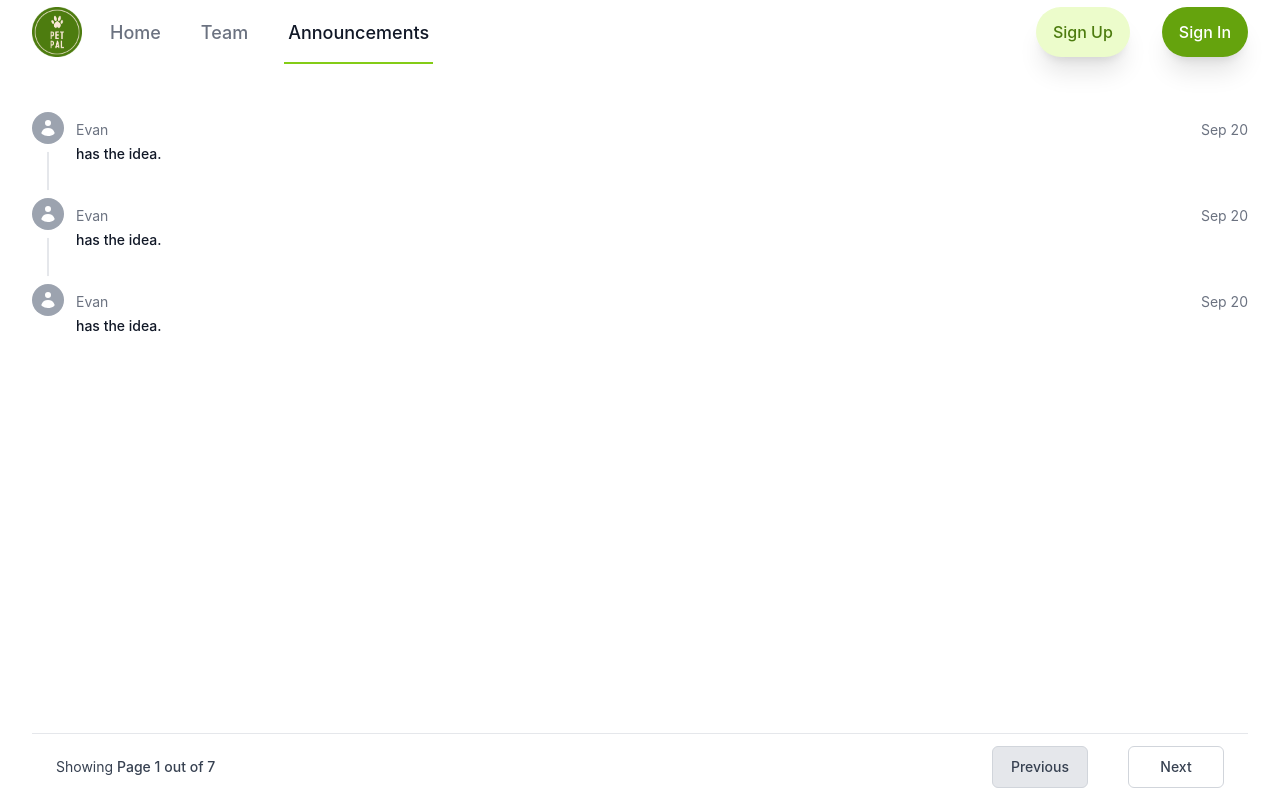
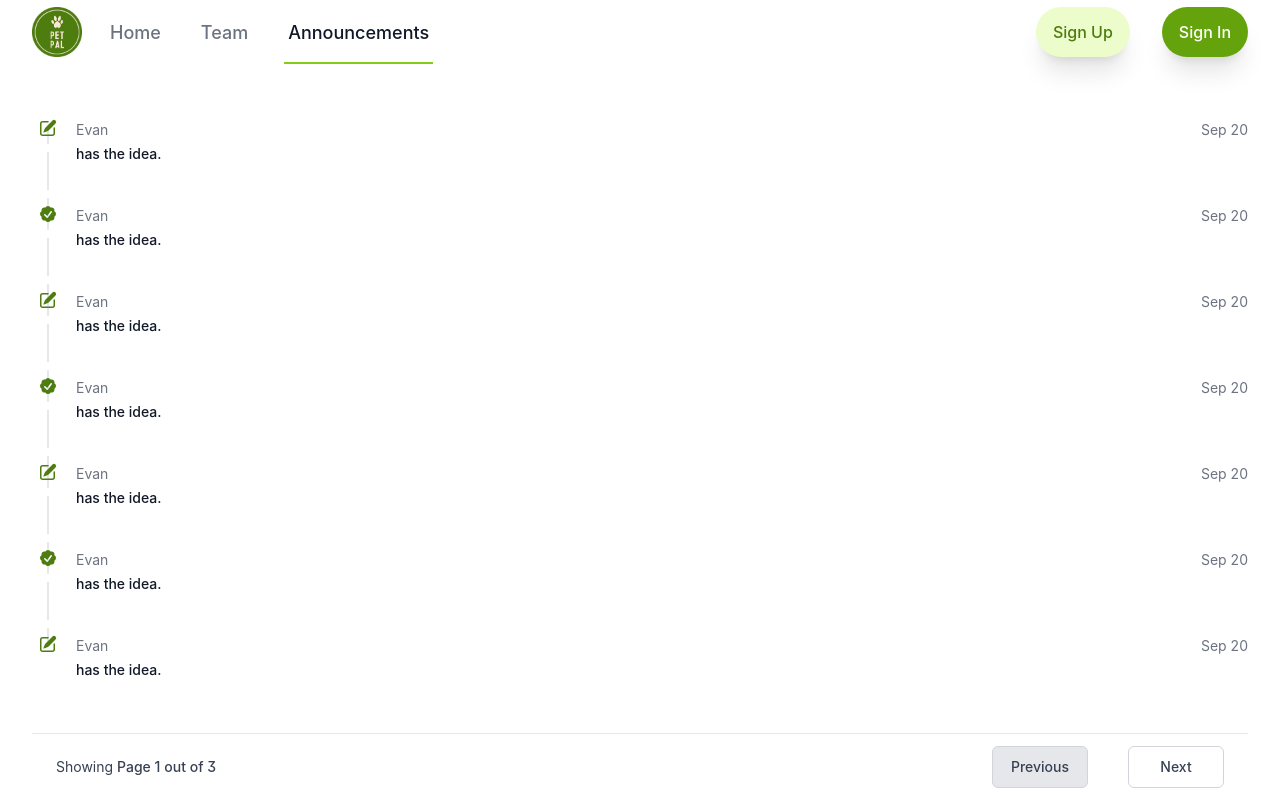
Before and after one commit to imevanc/pet-pal, a Next.js app: page /announcements in a window 1280 px wide. Built offline with nearby package versions, Linux system fonts and the light colour scheme.

Commit message:
created and integrated into the code base the announcements data files

```diff
--- a/src/components/AnnouncementsPage/AnnouncementsPage.tsx
+++ b/src/components/AnnouncementsPage/AnnouncementsPage.tsx
@@ -1,18 +1,14 @@
 import Announcements from "./components/Announcements";
 import Pagination from "./components/Pagination";
-import {
-  CheckIcon,
-  HandThumbUpIcon,
-  UserIcon,
-} from "@heroicons/react/20/solid";
+import { PencilSquareIcon, CheckBadgeIcon } from "@heroicons/react/20/solid";
 
-interface CurrentRecord {
+interface Announcement {
   content: string;
   target: string;
   date: string;
   datetime: string;
-  icon: typeof CheckIcon | typeof HandThumbUpIcon | typeof UserIcon;
   iconBackground: string;
+  icon: typeof PencilSquareIcon | typeof CheckBadgeIcon;
 }
 
 interface CurrentPageState {
@@ -33,7 +29,7 @@ interface SetPageButtons {
 }
 
 interface AnnouncementsPageProps {
-  currentRecords: CurrentRecord[];
+  currentAnnouncements: Announcement[];
   currentPageState: CurrentPageState;
   setPageButtons: SetPageButtons;
   pageNumbers: number[];
@@ -41,17 +37,16 @@ interface AnnouncementsPageProps {
 }
 
 const AnnouncementsPage: React.FC<AnnouncementsPageProps> = ({
-  currentRecords,
+  currentAnnouncements,
   currentPageState,
   setPageButtons,
   pageNumbers,
   nPages,
 }) => {
-  console.log(currentRecords);
   return (
     <div className="mx-auto max-w-7xl pt-8 px-4 sm:px-6 lg:px-8 lg:pt-12 h-[92vh] overflow-y-scroll md:overflow-y-auto">
       <div className="h-full flex flex-col justify-between">
-        <Announcements currentRecords={currentRecords} />
+        <Announcements currentAnnouncements={currentAnnouncements} />
         <Pagination
           currentPageState={currentPageState}
           setPageButtons={setPageButtons}
--- a/src/components/AnnouncementsPage/components/Announcements.tsx
+++ b/src/components/AnnouncementsPage/components/Announcements.tsx
@@ -1,31 +1,30 @@
 import { classNames } from "../../../utils/classNames";
-import {
-  CheckIcon,
-  HandThumbUpIcon,
-  UserIcon,
-} from "@heroicons/react/20/solid";
+import React from "react";
+import { PencilSquareIcon, CheckBadgeIcon } from "@heroicons/react/20/solid";
 
 interface CurrentRecord {
   content: string;
   target: string;
   date: string;
   datetime: string;
-  icon: typeof CheckIcon | typeof HandThumbUpIcon | typeof UserIcon;
   iconBackground: string;
+  icon: typeof PencilSquareIcon | typeof CheckBadgeIcon;
 }
 
-interface CurrentRecordsProps {
-  currentRecords: CurrentRecord[];
+interface AnnouncementsPageProps {
+  currentAnnouncements: CurrentRecord[];
 }
 
-const Announcements: React.FC<CurrentRecordsProps> = ({ currentRecords }) => {
+const Announcements: React.FC<AnnouncementsPageProps> = ({
+  currentAnnouncements,
+}) => {
   return (
     <div className="flow-root">
       <ul role="list" className="-mb-8">
-        {currentRecords.map((event, eventIdx) => (
-          <li key={eventIdx}>
+        {currentAnnouncements.map((announcement, announcementIdx) => (
+          <li key={announcementIdx}>
             <div className="relative pb-8">
-              {eventIdx !== currentRecords.length - 1 ? (
+              {announcementIdx !== currentAnnouncements.length - 1 ? (
                 <span
                   className="absolute top-4 left-4 -ml-px h-full w-0.5 bg-gray-200"
                   aria-hidden="true"
@@ -35,23 +34,27 @@ const Announcements: React.FC<CurrentRecordsProps> = ({ currentRecords }) => {
                 <div>
                   <span
                     className={classNames(
-                      event.iconBackground,
+                      announcement.iconBackground,
                       "h-8 w-8 rounded-full flex items-center justify-center ring-8 ring-white"
                     )}
                   >
-                    <event.icon
-                      className="h-5 w-5 text-white"
+                    <announcement.icon
+                      className="h-5 w-5 text-lime-700"
                       aria-hidden="true"
                     />
                   </span>
                 </div>
                 <div className="flex min-w-0 flex-1 justify-between space-x-4 pt-1.5">
                   <div className="text-sm text-gray-500">
-                    {event.content}{" "}
-                    <p className="font-medium text-gray-900">{event.target}</p>
+                    {announcement.content}{" "}
+                    <p className="font-medium text-gray-900">
+                      {announcement.target}
+                    </p>
                   </div>
                   <div className="whitespace-nowrap text-right text-sm text-gray-500">
-                    <time dateTime={event.datetime}>{event.date}</time>
+                    <time dateTime={announcement.datetime}>
+                      {announcement.date}
+                    </time>
                   </div>
                 </div>
               </div>
--- /dev/null
+++ b/src/data/ANNOUNCEMENTS.ts
@@ -0,0 +1,173 @@
+import { PencilSquareIcon, CheckBadgeIcon } from "@heroicons/react/20/solid";
+
+interface ANNOUNCEMENT {
+  content: string;
+  target: string;
+  date: string;
+  datetime: string;
+  icon: typeof PencilSquareIcon | typeof CheckBadgeIcon;
+  iconBackground: string;
+}
+
+export const ANNOUNCEMENTS: ANNOUNCEMENT[] = [
+  {
+    content: "Evan",
+    target: "has the idea.",
+    date: "Sep 20",
+    datetime: "2020-09-20",
+    icon: PencilSquareIcon,
+    iconBackground: "bg-gray-400",
+  },
+  {
+    content: "Evan",
+    target: "has the idea.",
+    date: "Sep 20",
+    datetime: "2020-09-20",
+    icon: CheckBadgeIcon,
+    iconBackground: "bg-gray-400",
+  },
+  {
+    content: "Evan",
+    target: "has the idea.",
+    date: "Sep 20",
+    datetime: "2020-09-20",
+    icon: PencilSquareIcon,
+    iconBackground: "bg-gray-400",
+  },
+  {
+    content: "Evan",
+    target: "has the idea.",
+    date: "Sep 20",
+    datetime: "2020-09-20",
+    icon: CheckBadgeIcon,
+    iconBackground: "bg-gray-400",
+  },
+  {
+    content: "Evan",
+    target: "has the idea.",
+    date: "Sep 20",
+    datetime: "2020-09-20",
+    icon: PencilSquareIcon,
+    iconBackground: "bg-gray-400",
+  },
+  {
+    content: "Evan",
+    target: "has the idea.",
+    date: "Sep 20",
+    datetime: "2020-09-20",
+    icon: CheckBadgeIcon,
+    iconBackground: "bg-gray-400",
+  },
+  {
+    content: "Evan",
+    target: "has the idea.",
+    date: "Sep 20",
+    datetime: "2020-09-20",
+    icon: PencilSquareIcon,
+    iconBackground: "bg-gray-400",
+  },
+  {
+    content: "Evan",
+    target: "has the idea.",
+    date: "Sep 20",
+    datetime: "2020-09-20",
+    icon: CheckBadgeIcon,
+    iconBackground: "bg-gray-400",
+  },
+  {
+    content: "Evan",
+    target: "has the idea.",
+    date: "Sep 20",
+    datetime: "2020-09-20",
+    icon: PencilSquareIcon,
+    iconBackground: "bg-gray-400",
+  },
+  {
+    content: "Evan",
+    target: "is working on designs.",
+    date: "Sep 22",
+    datetime: "2020-09-22",
+    icon: CheckBadgeIcon,
+    iconBackground: "bg-blue-500",
+  },
+  {
+    content: "Evan",
+    target: "is creating the list of the tech stack.",
+    date: "Sep 28",
+    datetime: "2020-09-28",
+    icon: PencilSquareIcon,
+    iconBackground: "bg-green-500",
+  },
+  {
+    content: "Evan",
+    target: "is working on the draft website.",
+    date: "Sep 30",
+    datetime: "2020-09-30",
+    icon: CheckBadgeIcon,
+    iconBackground: "bg-blue-500",
+  },
+  {
+    content: "Evan",
+    target: "is working on the draft website.",
+    date: "Sep 30",
+    datetime: "2020-09-30",
+    icon: PencilSquareIcon,
+    iconBackground: "bg-blue-500",
+  },
+  {
+    content: "Evan",
+    target: "is working on the draft website.",
+    date: "Sep 30",
+    datetime: "2020-09-30",
+    icon: CheckBadgeIcon,
+    iconBackground: "bg-blue-500",
+  },
+  {
+    content: "Evan",
+    target: "is working on the draft website.",
+    date: "Sep 30",
+    datetime: "2020-09-30",
+    icon: PencilSquareIcon,
+    iconBackground: "bg-blue-500",
+  },
+  {
+    content: "Evan",
+    target: "is working on the draft website.",
+    date: "Sep 30",
+    datetime: "2020-09-30",
+    icon: CheckBadgeIcon,
+    iconBackground: "bg-blue-500",
+  },
+  {
+    content: "Evan",
+    target: "is working on the draft website.",
+    date: "Sep 30",
+    datetime: "2020-09-30",
+    icon: PencilSquareIcon,
+    iconBackground: "bg-blue-500",
+  },
+  {
+    content: "Evan",
+    target: "is working on the draft website.",
+    date: "Sep 30",
+    datetime: "2020-09-30",
+    icon: CheckBadgeIcon,
+    iconBackground: "bg-blue-500",
+  },
+  {
+    content: "Evan",
+    target: "is working on the draft website.",
+    date: "Sep 30",
+    datetime: "2020-09-30",
+    icon: PencilSquareIcon,
+    iconBackground: "bg-blue-500",
+  },
+  {
+    content: "Evan",
+    target: "is working on the draft website.",
+    date: "Sep 30",
+    datetime: "2020-09-30",
+    icon: CheckBadgeIcon,
+    iconBackground: "bg-blue-500",
+  },
+];
--- a/src/pages/announcements.tsx
+++ b/src/pages/announcements.tsx
@@ -1,234 +1,29 @@
 import type { NextPage } from "next";
 import React from "react";
-import {
-  CheckIcon,
-  HandThumbUpIcon,
-  UserIcon,
-} from "@heroicons/react/20/solid";
 import AnnouncementsPage from "../components/AnnouncementsPage/AnnouncementsPage";
+import { ANNOUNCEMENTS } from "../data/ANNOUNCEMENTS";
+import { PencilSquareIcon, CheckBadgeIcon } from "@heroicons/react/20/solid";
 
-interface CurrentAnnouncement {
+interface Announcement {
   content: string;
   target: string;
   date: string;
   datetime: string;
-  icon: typeof CheckIcon | typeof HandThumbUpIcon | typeof UserIcon;
   iconBackground: string;
+  icon: typeof PencilSquareIcon | typeof CheckBadgeIcon;
 }
 
 const Announcements: NextPage = () => {
-  const announcements = [
-    {
-      id: 1,
-      content: "Evan",
-      target: "has the idea.",
-      href: "#",
-      date: "Sep 20",
-      datetime: "2020-09-20",
-      icon: UserIcon,
-      iconBackground: "bg-gray-400",
-    },
-    {
-      id: 1,
-      content: "Evan",
-      target: "has the idea.",
-      href: "#",
-      date: "Sep 20",
-      datetime: "2020-09-20",
-      icon: UserIcon,
-      iconBackground: "bg-gray-400",
-    },
-    {
-      id: 1,
-      content: "Evan",
-      target: "has the idea.",
-      href: "#",
-      date: "Sep 20",
-      datetime: "2020-09-20",
-      icon: UserIcon,
-      iconBackground: "bg-gray-400",
-    },
-    {
-      id: 1,
-      content: "Evan",
-      target: "has the idea.",
-      href: "#",
-      date: "Sep 20",
-      datetime: "2020-09-20",
-      icon: UserIcon,
-      iconBackground: "bg-gray-400",
-    },
-    {
-      id: 1,
-      content: "Evan",
-      target: "has the idea.",
-      href: "#",
-      date: "Sep 20",
-      datetime: "2020-09-20",
-      icon: UserIcon,
-      iconBackground: "bg-gray-400",
-    },
-    {
-      id: 1,
-      content: "Evan",
-      target: "has the idea.",
-      href: "#",
-      date: "Sep 20",
-      datetime: "2020-09-20",
-      icon: UserIcon,
-      iconBackground: "bg-gray-400",
-    },
-    {
-      id: 1,
-      content: "Evan",
-      target: "has the idea.",
-      href: "#",
-      date: "Sep 20",
-      datetime: "2020-09-20",
-      icon: UserIcon,
-      iconBackground: "bg-gray-400",
-    },
-    {
-      id: 1,
-      content: "Evan",
-      target: "has the idea.",
-      href: "#",
-      date: "Sep 20",
-      datetime: "2020-09-20",
-      icon: UserIcon,
-      iconBackground: "bg-gray-400",
-    },
-    {
-      id: 1,
-      content: "Evan",
-      target: "has the idea.",
-      href: "#",
-      date: "Sep 20",
-      datetime: "2020-09-20",
-      icon: UserIcon,
-      iconBackground: "bg-gray-400",
-    },
-    {
-      id: 2,
-      content: "Evan",
-      target: "is working on designs.",
-      href: "#",
-      date: "Sep 22",
-      datetime: "2020-09-22",
-      icon: HandThumbUpIcon,
-      iconBackground: "bg-blue-500",
-    },
-    {
-      id: 3,
-      content: "Evan",
-      target: "is creating the list of the tech stack.",
-      href: "#",
-      date: "Sep 28",
-      datetime: "2020-09-28",
-      icon: CheckIcon,
-      iconBackground: "bg-green-500",
-    },
-    {
-      id: 4,
-      content: "Evan",
-      target: "is working on the draft website.",
-      href: "#",
-      date: "Sep 30",
-      datetime: "2020-09-30",
-      icon: HandThumbUpIcon,
-      iconBackground: "bg-blue-500",
-    },
-    {
-      id: 5,
-      content: "Evan",
-      target: "is working on the draft website.",
-      href: "#",
-      date: "Sep 30",
-      datetime: "2020-09-30",
-      icon: HandThumbUpIcon,
-      iconBackground: "bg-blue-500",
-    },
-    {
-      id: 5,
-      content: "Evan",
-      target: "is working on the draft website.",
-      href: "#",
-      date: "Sep 30",
-      datetime: "2020-09-30",
-      icon: HandThumbUpIcon,
-      iconBackground: "bg-blue-500",
-    },
-    {
-      id: 5,
-      content: "Evan",
-      target: "is working on the draft website.",
-      href: "#",
-      date: "Sep 30",
-      datetime: "2020-09-30",
-      icon: HandThumbUpIcon,
-      iconBackground: "bg-blue-500",
-    },
-    {
-      id: 5,
-      content: "Evan",
-      target: "is working on the draft website.",
-      href: "#",
-      date: "Sep 30",
-      datetime: "2020-09-30",
-      icon: HandThumbUpIcon,
-      iconBackground: "bg-blue-500",
-    },
-    {
-      id: 5,
-      content: "Evan",
-      target: "is working on the draft website.",
-      href: "#",
-      date: "Sep 30",
-      datetime: "2020-09-30",
-      icon: HandThumbUpIcon,
-      iconBackground: "bg-blue-500",
-    },
-    {
-      id: 5,
-      content: "Evan",
-      target: "is working on the draft website.",
-      href: "#",
-      date: "Sep 30",
-      datetime: "2020-09-30",
-      icon: HandThumbUpIcon,
-      iconBackground: "bg-blue-500",
-    },
-    {
-      id: 5,
-      content: "Evan",
-      target: "is working on the draft website.",
-      href: "#",
-      date: "Sep 30",
-      datetime: "2020-09-30",
-      icon: HandThumbUpIcon,
-      iconBackground: "bg-blue-500",
-    },
-    {
-      id: 5,
-      content: "Evan",
-      target: "is working on the draft website.",
-      href: "#",
-      date: "Sep 30",
-      datetime: "2020-09-30",
-      icon: HandThumbUpIcon,
-      iconBackground: "bg-blue-500",
-    },
-  ];
   const [currentPage, setCurrentPage] = React.useState<number>(1);
-  const [recordsPerPage] = React.useState<number>(3);
+  const [recordsPerPage] = React.useState<number>(7);
 
   const indexOfLastRecord: number = currentPage * recordsPerPage;
   const indexOfFirstRecord: number = indexOfLastRecord - recordsPerPage;
-  const currentRecords: CurrentAnnouncement[] = announcements.slice(
+  const currentAnnouncements: Announcement[] = ANNOUNCEMENTS.slice(
     indexOfFirstRecord,
     indexOfLastRecord
   );
-  const nPages: number = Math.ceil(announcements.length / recordsPerPage);
+  const nPages: number = Math.ceil(ANNOUNCEMENTS.length / recordsPerPage);
   const pageNumbers: number[] = [...Array.from(Array(nPages + 1).keys())].slice(
     1
   );
@@ -250,7 +45,7 @@ const Announcements: NextPage = () => {
 
   return (
     <AnnouncementsPage
-      currentRecords={currentRecords}
+      currentAnnouncements={currentAnnouncements}
       pageNumbers={pageNumbers}
       nPages={nPages}
       setPageButtons={{ nextPage, prevPage }}
```
